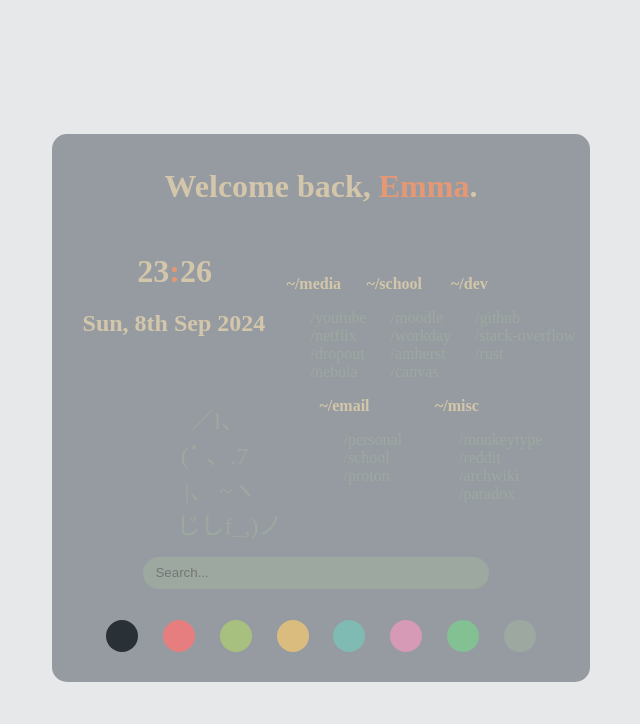
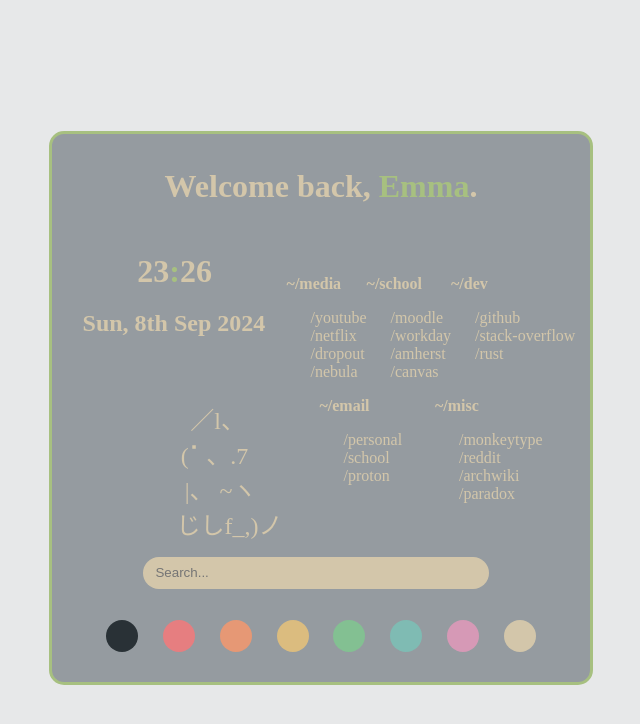
Before and after one commit to elkeenan3/website, a plain HTML site: page homepage.html in a window 1280 px wide. Shown: the whole page, without its empty margins (327-967 px from the left). Drawn offline with Linux system fonts and the light colour scheme; some icons are missing; a small style sheet from the web is missing; a web font is replaced by a local one.

Commit message:
adjust colors and add border

```diff
--- a/everforest.css
+++ b/everforest.css
@@ -2,11 +2,11 @@
 
 :root {
 	--bg:		#4D596088;
-	--fg:		#9DA9A0;
+	--fg:		#D3C6AA;
 	--title:	#D3C6AA;
-	--hl:		#E69875;
 	--black:	#293136;
 	--red:		#E67E80;
+	--orange:	#E69875;
 	--green:	#A7C080;
 	--yellow:	#DBBC7F;
 	--blue:		#7FBBB3;
--- a/homepage.html
+++ b/homepage.html
@@ -87,11 +87,11 @@
 						<div class='flexbox' style='padding: 15px;'>
 							<div class='colcir' style='background-color:var(--black);  '></div>
 							<div class='colcir' style='background-color:var(--red);    '></div>
-							<div class='colcir' style='background-color:var(--green);  '></div>
+							<div class='colcir' style='background-color:var(--orange);  '></div>
 							<div class='colcir' style='background-color:var(--yellow); '></div>
-							<div class='colcir' style='background-color:var(--blue);   '></div>
-							<div class='colcir' style='background-color:var(--magenta);'></div>
 							<div class='colcir' style='background-color:var(--cyan);   '></div>
+							<div class='colcir' style='background-color:var(--blue);'></div>
+							<div class='colcir' style='background-color:var(--magenta);   '></div>
 							<div class='colcir' style='background-color:var(--fg);     '></div>
 						</div>
 					</td>
--- a/index.css
+++ b/index.css
@@ -26,6 +26,7 @@
 	background-color: var(--bg);
 	border-radius: 15px;
 	padding: 12px;
+    border: solid var(--green);
 }
 
 #homepage .alpha {
@@ -45,7 +46,7 @@
 }
 
 #homepage .hl {
-	color: var(--hl);
+	color: var(--green);
 }
 
 
```
